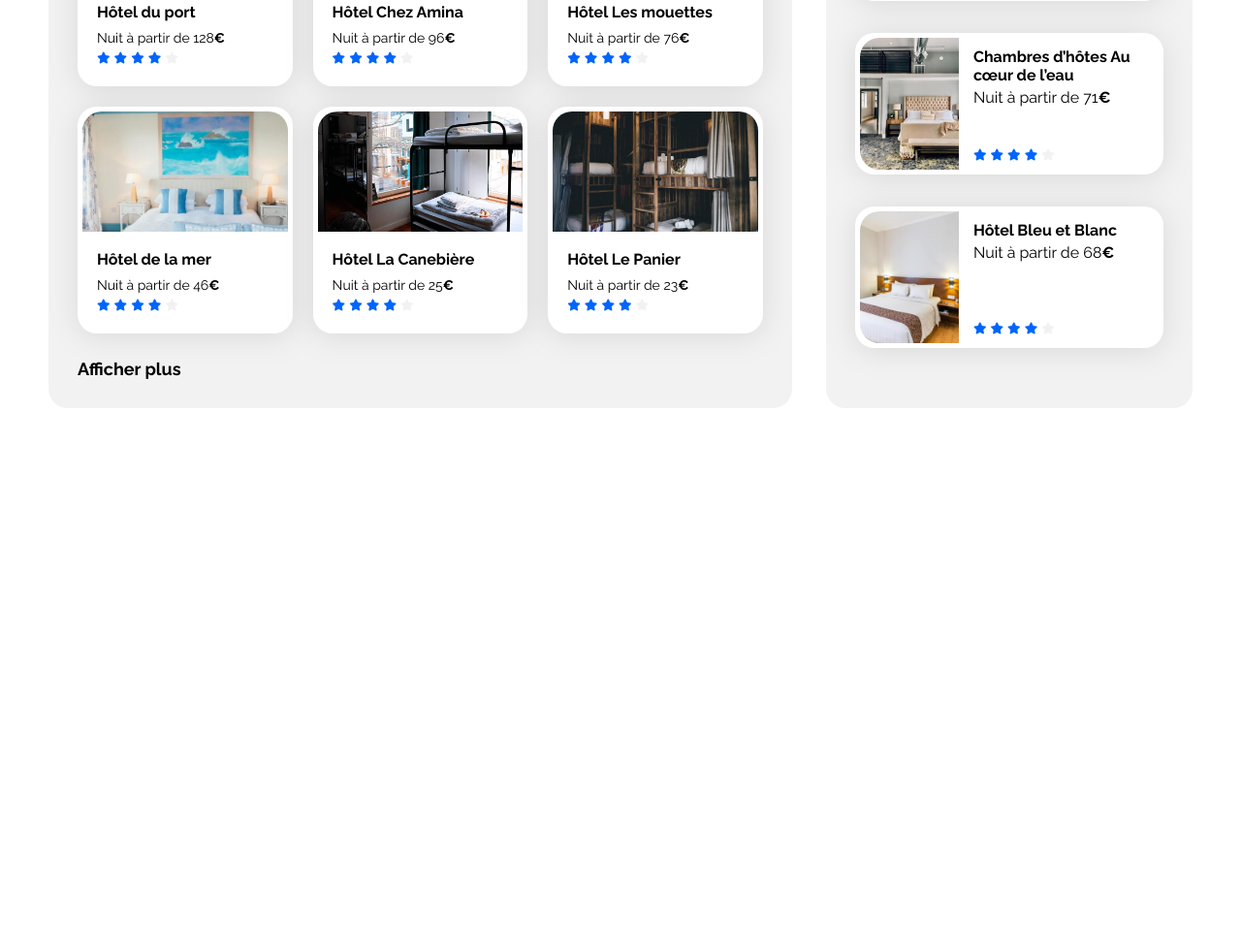
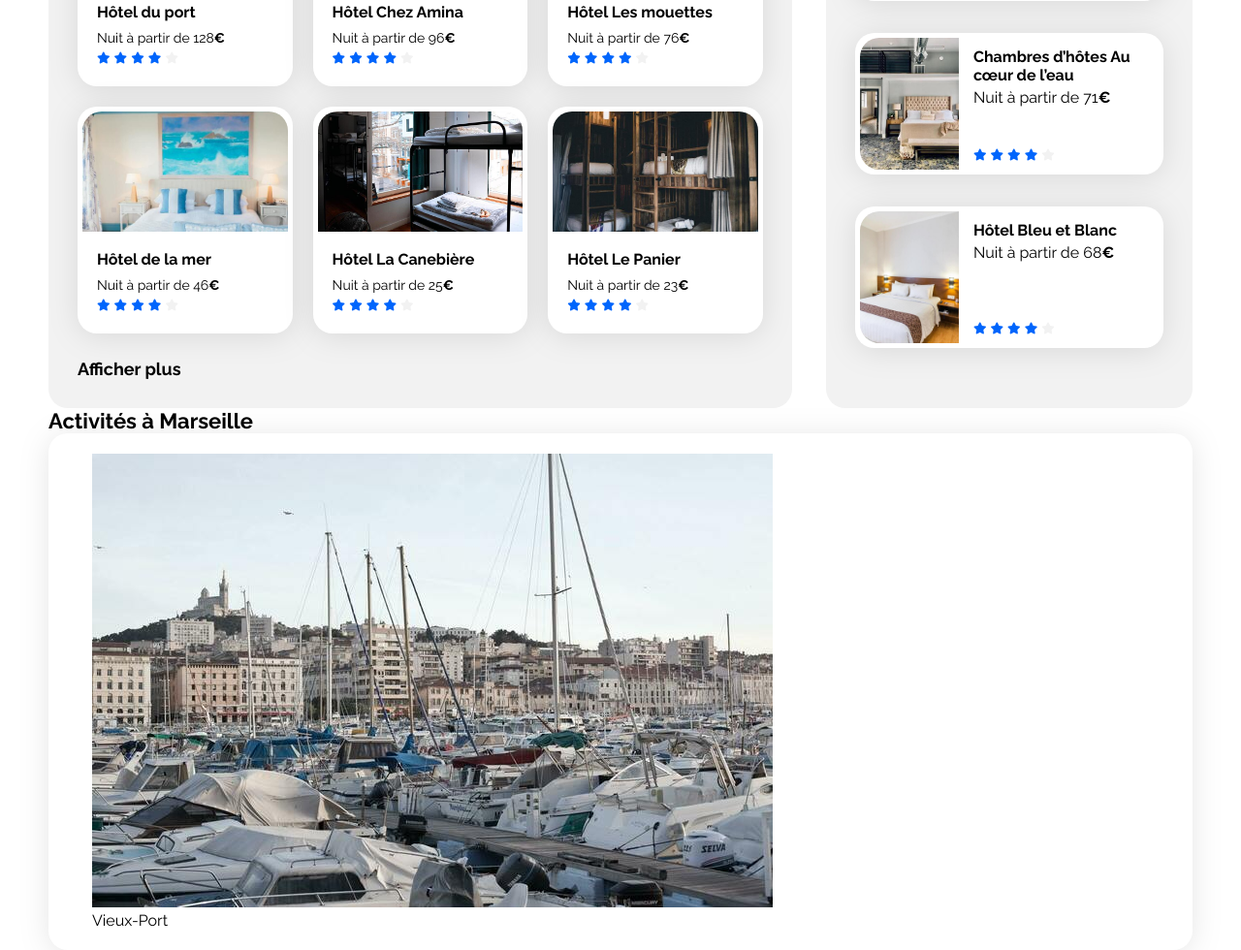
Before and after one commit to purplnay/booki, a plain HTML site: page index.html in a window 1280 px wide. Shown: the part 618-1598 px from the top of the page at 97% size. Before the commit the page ends 1039 px from the top, so only its background shows below. Drawn offline with Linux system fonts and the light colour scheme.

Commit message:
Add activités card

```diff
--- a/index.html
+++ b/index.html
@@ -357,6 +357,23 @@
             </div>
           </section>
         </div>
+
+        <section class="activites">
+          <h2 class="section-title">Activités à Marseille</h2>
+
+          <div class="activites-list">
+            <article class="card">
+              <figure>
+                <img
+                  class="activites-image"
+                  src="/images/activites/reno-laithienne.jpg"
+                  alt="Image du Vieux-Port"
+                />
+                <figcaption class="activites-caption">Vieux-Port</figcaption>
+              </figure>
+            </article>
+          </div>
+        </section>
       </main>
       <footer></footer>
     </div>
```
